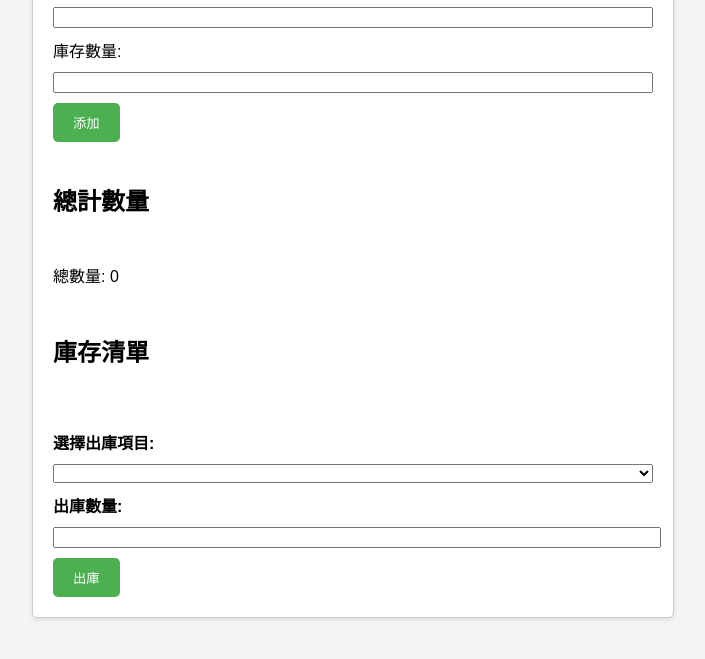
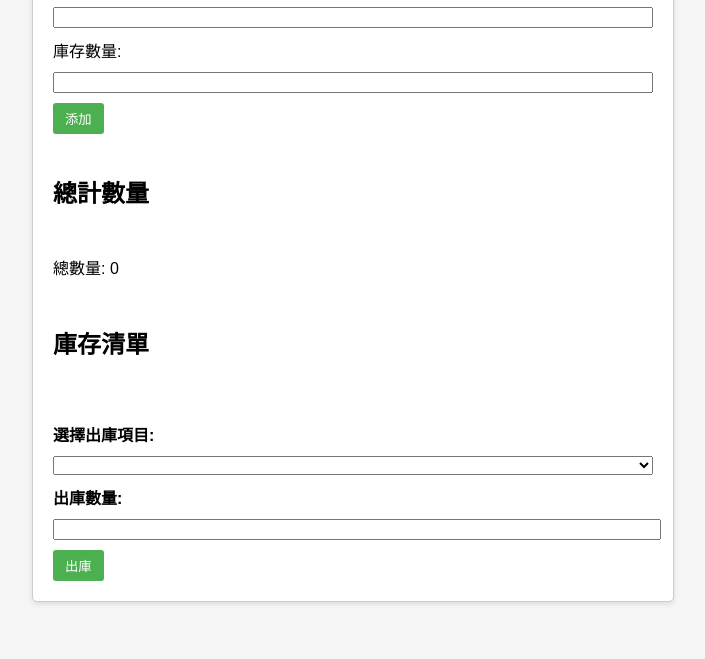
Before and after one commit to i-like-dev/Snack-Inventory-System, a plain HTML site: page index.html in a window 1280 px wide. Shown: the part 185-844 px from the top of the page, without its empty margins (287-992 px from the left). Drawn offline with Linux system fonts and the light colour scheme.

Commit message:
Update styles.css

```diff
--- a/styles.css
+++ b/styles.css
@@ -34,11 +34,11 @@ input {
 }
 
 button {
-  padding: 10px 20px;
+  padding: 6px 12px;
   background-color: #4CAF50; /* 綠色按鈕 */
   color: #fff;
   border: none;
-  border-radius: 5px;
+  border-radius: 3px;
   cursor: pointer;
 }
 
```
